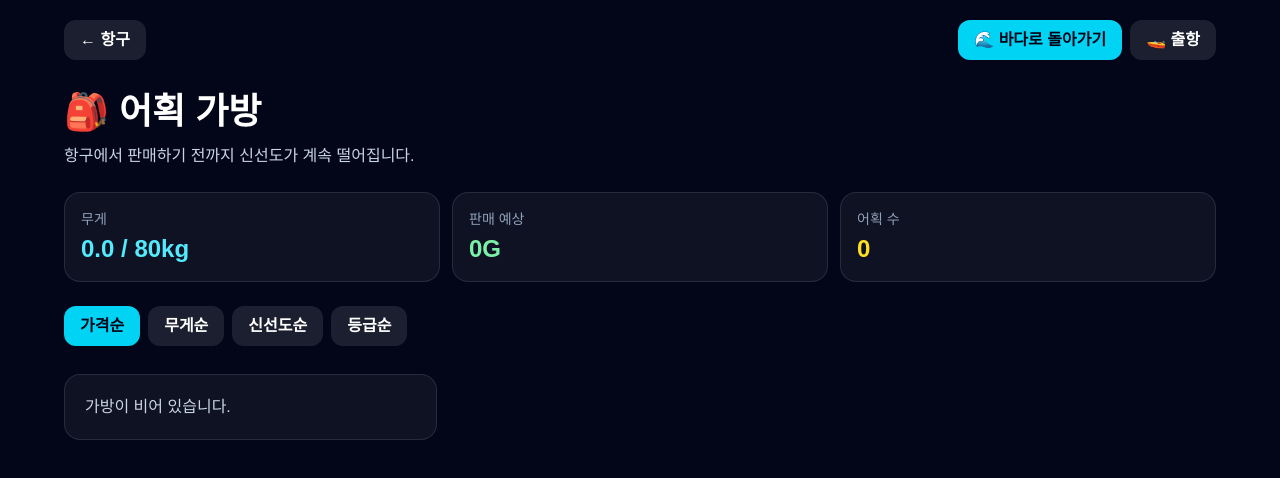
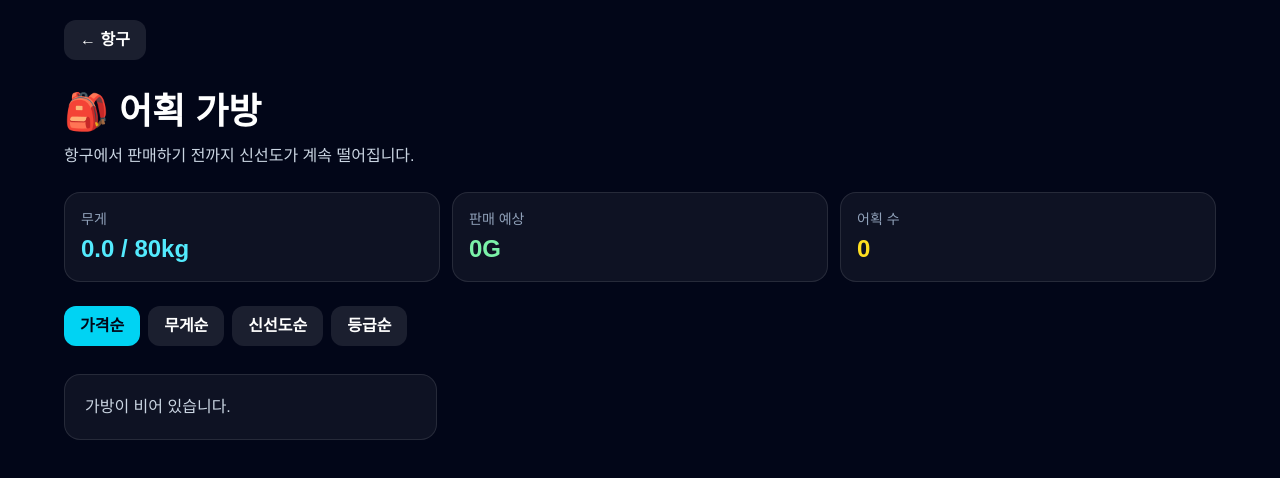
Before and after one commit to winzfs/overwatch-fishing-web, a Next.js app: page /bag in a window 1280 px wide. Shown: the top 478 px of the page. Built offline with nearby package versions, Linux system fonts and the light colour scheme.

Commit message:
Add files via upload

```diff
--- a/app/bag/page.tsx
+++ b/app/bag/page.tsx
@@ -7,11 +7,9 @@ import { SaveData, defaultSave, loadSave, saveGame, bagWeight, cargoLimit, curre
 export default function BagPage() {
   const [save, setSave] = useState<SaveData>(defaultSave());
   const [sort, setSort] = useState<"grade" | "value" | "weight" | "fresh">("value");
-  const [lastOceanUrl, setLastOceanUrl] = useState("/harbor");
 
   useEffect(() => {
     setSave(loadSave());
-    setLastOceanUrl(localStorage.getItem("last-ocean-url") || "/harbor");
   }, []);
 
   const items = useMemo(() => {
@@ -35,10 +33,6 @@ export default function BagPage() {
       <div className="mx-auto max-w-6xl">
         <div className="flex items-center justify-between gap-2">
           <a href="/harbor" className="rounded-xl bg-white/10 px-4 py-2 font-bold">← 항구</a>
-          <div className="flex gap-2">
-            <a href={lastOceanUrl} className="rounded-xl bg-cyan-400 px-4 py-2 font-black text-slate-950">🌊 바다로 돌아가기</a>
-            <a href="/prepare" className="rounded-xl bg-white/10 px-4 py-2 font-bold">🚤 출항</a>
-          </div>
         </div>
 
         <h1 className="mt-8 text-4xl font-black">🎒 어획 가방</h1>
```
